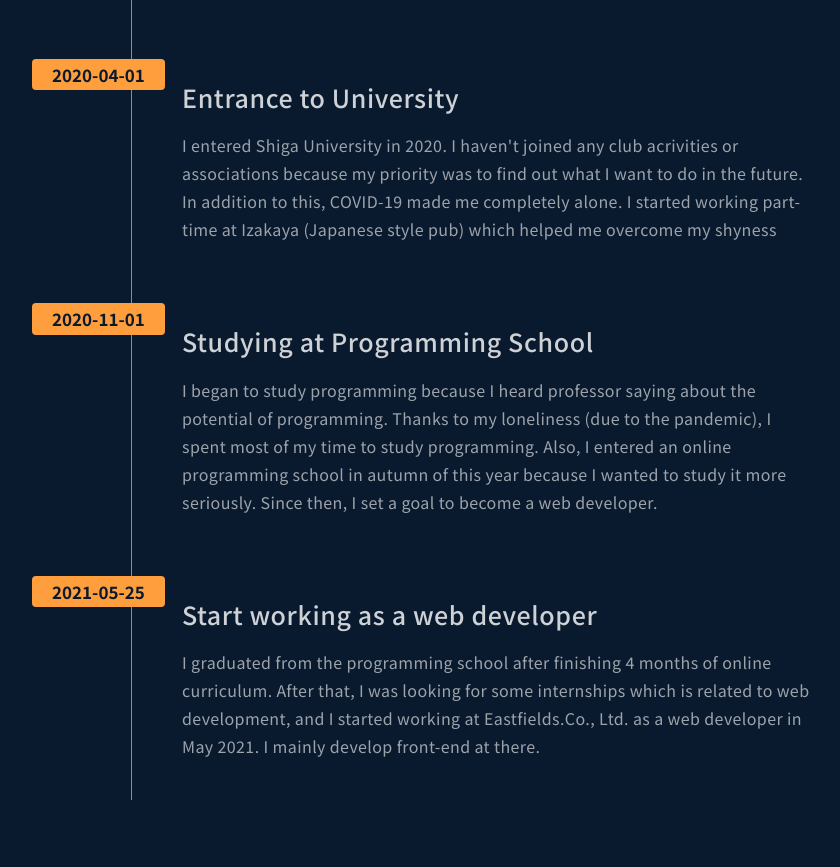
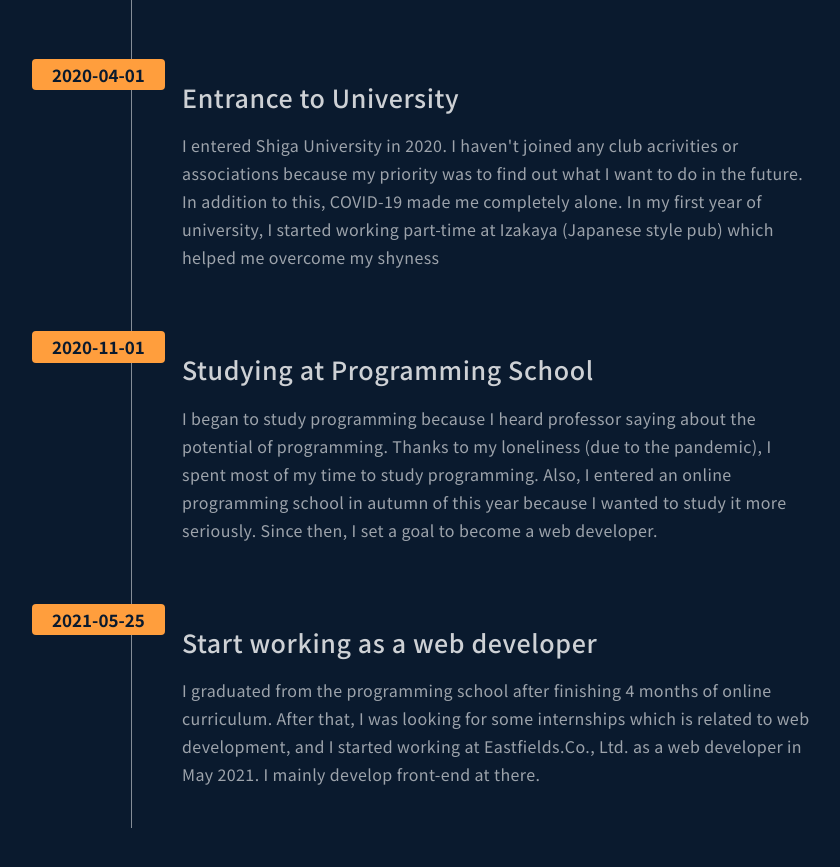
Before and after one commit to Kdaito/my-page, a Next.js app: page / in a window 1280 px wide. Shown: the part 2160-3027 px from the top of the page, without its empty margins (199-1039 px from the left). Built offline with nearby package versions, Linux system fonts and the light colour scheme.

Commit message:
英文修正

```diff
--- a/data/index.ts
+++ b/data/index.ts
@@ -57,14 +57,14 @@ export const histories: Historys = [
     title: "Entrance to highschool",
     year: "2017-04-01",
     contents:
-      "I entered public highschool in Aichi prefecture in 2017. My high school days were one of the most wonderful moments I ever had in my life. During my highschool days, I studied hard everyday, and played soccer with so much effort. Meanwhile, my future vision was unclear because I was not sure what I want to do at that time. Although I loved playing soccer, I really hated running traning every Wednesday in soccer club. Even now, I'm getting nervous when I remenber it.",
+      "I entered public highschool in Aichi prefecture in 2017. My high school days were one of the most wonderful moments I ever had in my life. During my highschool days, I studied hard everyday, and played soccer with so much effort. Meanwhile, my future vision was unclear because I was not sure what I want to do at that time. Although I loved playing soccer, I really hated running training every Wednesday in soccer club. Even now, I'm getting nervous when I remenber it.",
   },
   {
     id: "3",
     title: "Entrance to University",
     year: "2020-04-01",
     contents:
-      "I entered Shiga University in 2020. I haven't joined any club acrivities or associations because my priority was to find out what I want to do in the future. In addition to this, COVID-19 made me completely alone. I started working part-time at Izakaya (Japanese style pub) which helped me overcome my shyness",
+      "I entered Shiga University in 2020. I haven't joined any club acrivities or associations because my priority was to find out what I want to do in the future. In addition to this, COVID-19 made me completely alone. In my first year of university, I started working part-time at Izakaya (Japanese style pub) which helped me overcome my shyness",
   },
   {
     id: "2",
--- a/pages/products.tsx
+++ b/pages/products.tsx
@@ -110,7 +110,7 @@ const Experience: React.VFC = () => {
                 These portfolio would be introduced in{" "}
                 <span className="text-point-main">Japanese</span>, but each of
                 them has a link of{" "}
-                <span className="text-point-main">git hub</span> and their{" "}
+                <span className="text-point-main">Git Hub</span> and their{" "}
                 <span className="text-point-main">page</span>, so please take a
                 look at them, if you cannot understand Japanese.
               </p>
```
